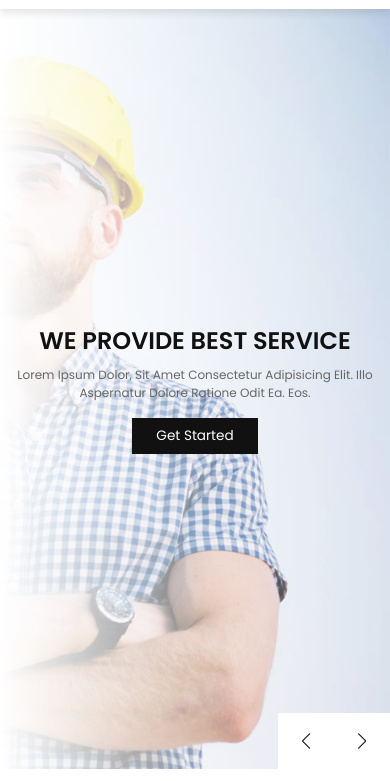
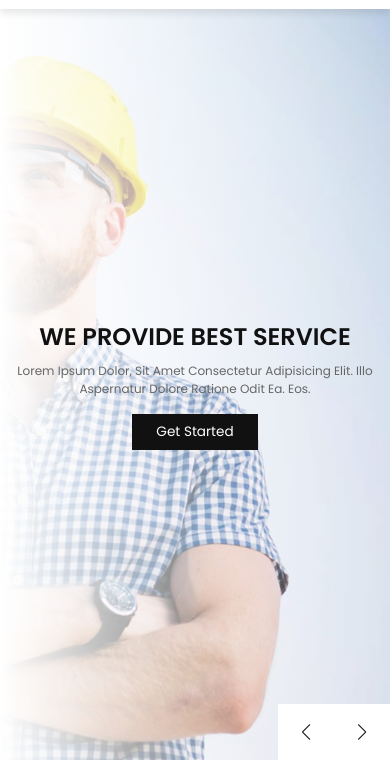
Before and after one commit to SergHunter/simple-page-constraction, a plain HTML site: page index.html in a window 390 px wide. Shown: the part 55-836 px from the top of the page. Drawn offline with nearby package versions, Linux system fonts and the light colour scheme; some packages are replaced by stand-ins of ours; a script that the page names is missing.

Commit message:
Update style1.css

```diff
--- a/scss/style1.css
+++ b/scss/style1.css
@@ -760,6 +760,6 @@ section {
 
   .home .slide {
     background-position: right !important;
-    min-height: 90vh;
+    min-height: 89vh;
   }
 }
```
